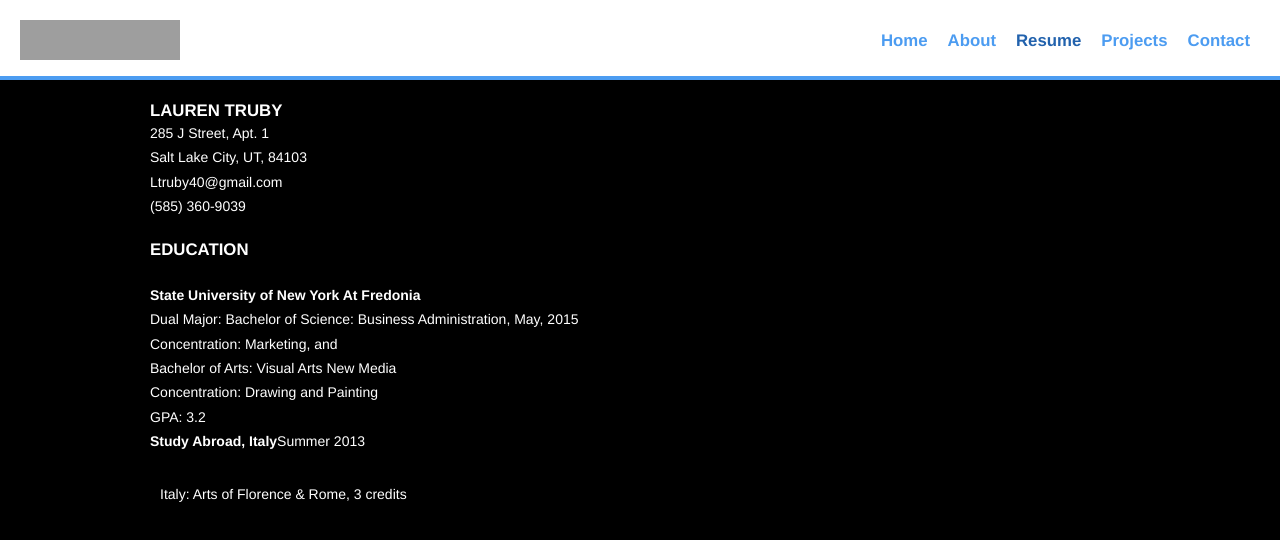
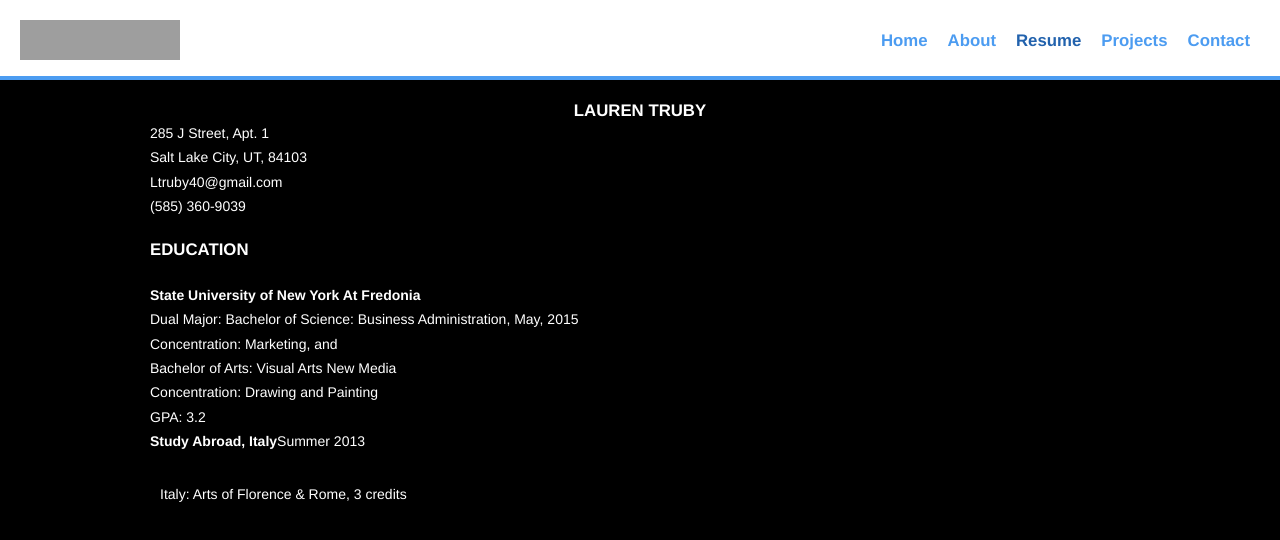
Before and after one commit to laurentruby/LaurenTruby.github.io, a plain HTML site: page Resume.html in a window 1280 px wide. Drawn offline with Linux system fonts and the light colour scheme; grey boxes are pictures that could not be loaded.

Commit message:
Update Resume.html

```diff
--- a/Resume.html
+++ b/Resume.html
@@ -47,7 +47,7 @@
 
 <section>
 
-<h2 style="text-align: left;"><strong>LAUREN TRUBY</strong></h2>
+<h2 style="text-align: center;"><strong>LAUREN TRUBY</strong></h2>
 <p><span style="font-size: 14px;">285 J Street, Apt. 1</span><br /><span style="font-size: 14px;"> Salt Lake City, UT, 84103</span><br /><span style="font-size: 14px;">Ltruby40@gmail.com</span><br /><span style="font-size: 14px;">(585) 360-9039</span></p>
 <p style="text-align: left;" ><strong>EDUCATION</strong></p>
 <p style="text-align: left;"><span style="font-size: 14px;"><strong>State University of New York At Fredonia</strong></span><br /><span style="font-size: 14px;">Dual Major: Bachelor of Science: Business Administration, May, 2015</span><br /><span style="font-size: 14px;">Concentration: Marketing, and</span><br /><span style="font-size: 14px;">Bachelor of Arts: Visual Arts New Media</span><br /><span style="font-size: 14px;">Concentration: Drawing and Painting</span><br /><span style="font-size: 14px;">GPA: 3.2</span><br /><span style="font-size: 14px;"><strong>Study Abroad, Italy</strong>Summer 2013</span></p>
```
